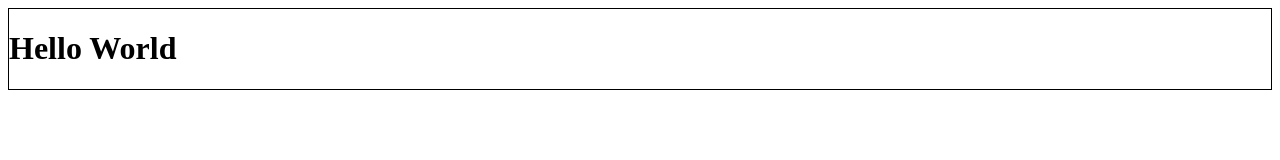
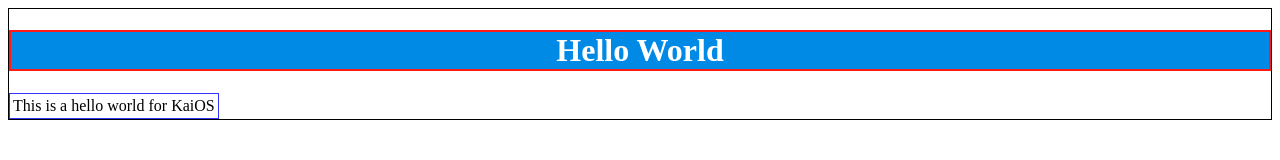
Before and after one commit to malagasonfire/hello_world_kaios, a plain HTML site: page index.html in a window 1280 px wide. Drawn offline with Linux system fonts and the light colour scheme.

Commit message:
Introduction to CSS for basic elements

```diff
--- a/index.html
+++ b/index.html
@@ -10,6 +10,20 @@
       body {
         border: 1px solid black;
       }
+
+      h1 {
+        border: 2px solid #FF1A1A;
+	text-align: center;
+        color: #FFFFFF;
+        background-color: #008AE6;
+      }
+
+
+     table {
+        border: 1px solid #3333FF;
+	text-align: center;
+      }
+
     </style>
 
     <!-- Inline scripts are forbidden in Firefox OS apps (CSP restrictions),
@@ -21,6 +35,15 @@
   <body>
     <!-- This code is in the public domain. Enjoy! -->
     <h1>Hello World</h1>
+
+    <table>
+	<tr>
+		<td>
+			This is a hello world for KaiOS
+		</td>
+	</tr>
+    </table>
+
   </body>
 
 </html>
```
